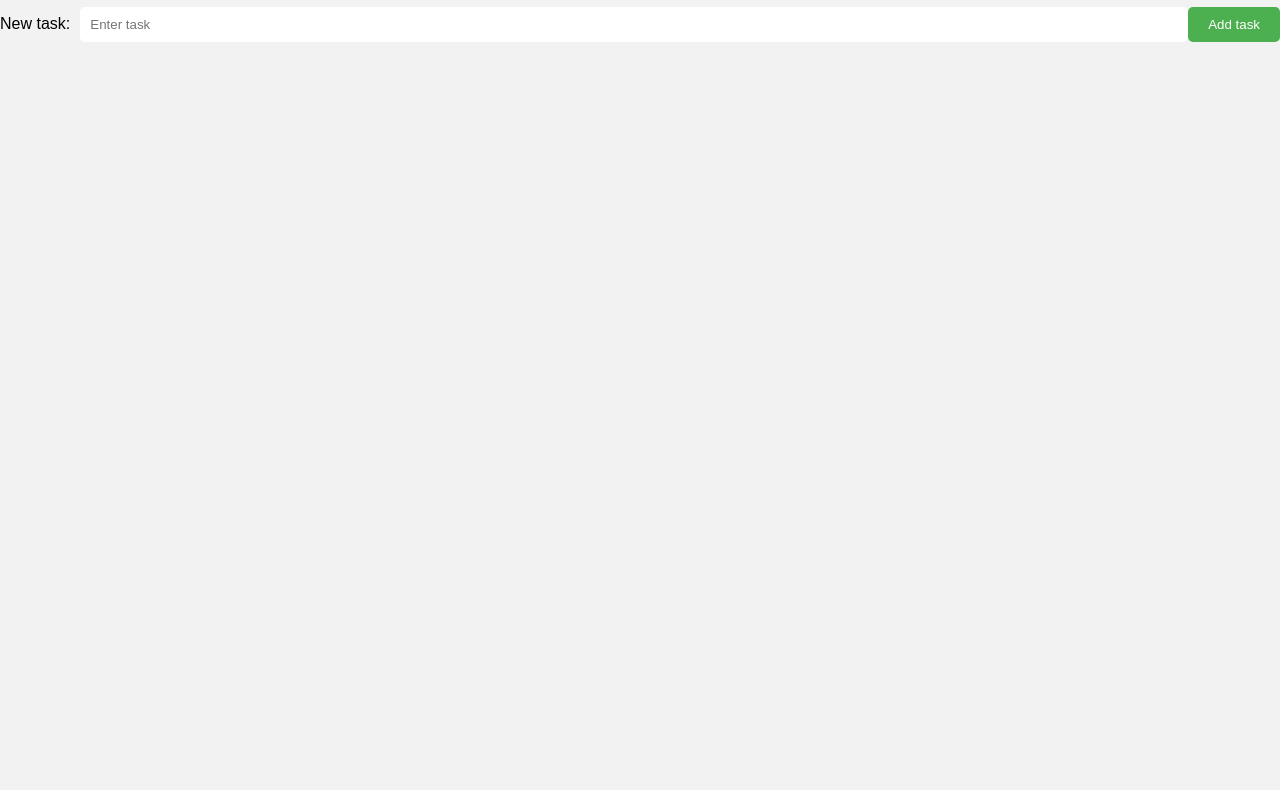
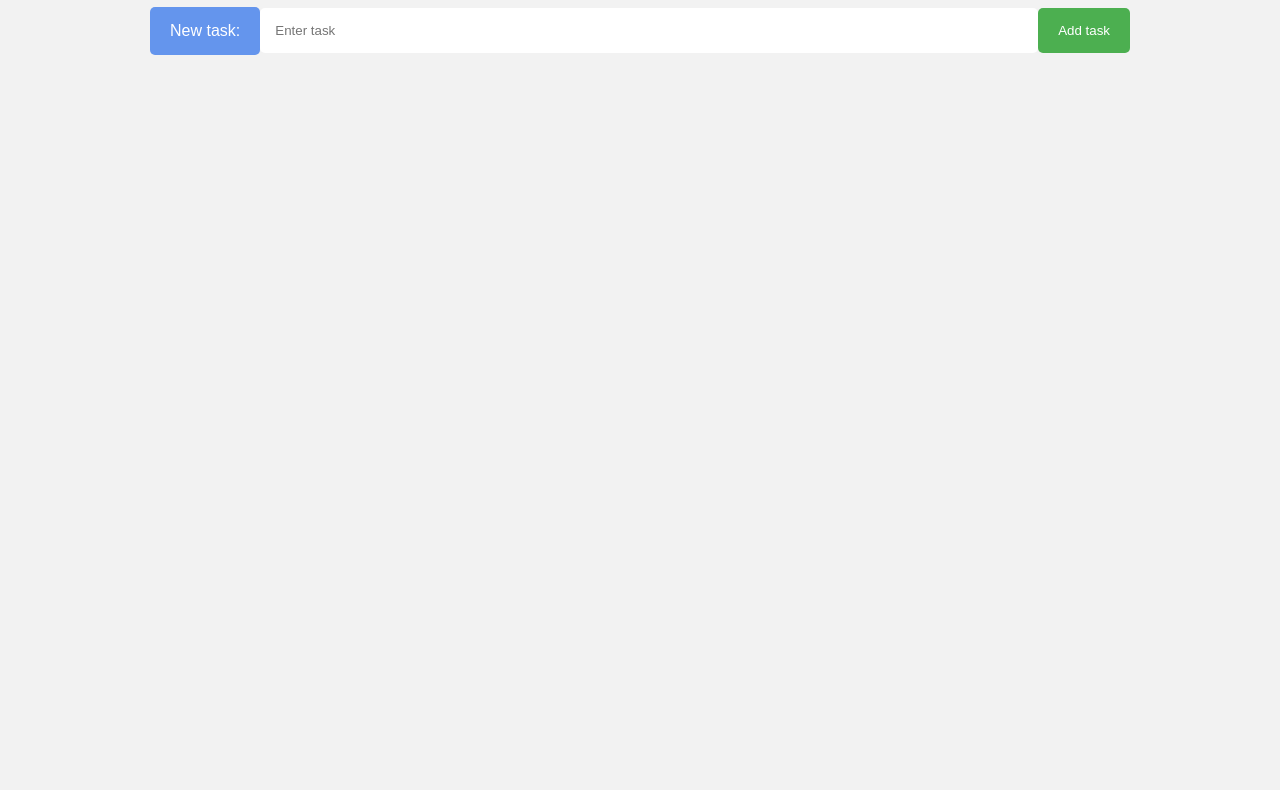
Before and after one commit to saari27/ToDo-list, a plain HTML site: page General/index.html in a window 1280 px wide. Shown: the part 103-893 px from the top of the page. Before the commit the page ends 800 px from the top, so only its background shows below. Drawn offline with Linux system fonts and the light colour scheme.

Commit message:
changes in css

```diff
--- a/General/index.css
+++ b/General/index.css
@@ -2,6 +2,8 @@ body {
 	font-family: Arial, sans-serif;
 	background-color: #f2f2f2;
 	margin: 0;
+	width: 100%;
+	height: 1000px;
 }
 
 h1 {
@@ -17,20 +19,31 @@ form {
 }
 
 label {
-	margin-right: 10px;
+	border: none;
+	border-radius: 5px;
+	padding: 15px 20px;
+	background-color: cornflowerblue;
+	color: white;
+	margin-left: 150px;
+
 }
 
 input[type="text"] {
-	flex: 1;
-	padding: 10px;
+	flex: auto;
+	padding: 15px;
 	border: none;
 	border-radius: 5px;
+}
+
+input:hover {
+	background-color: #d9d9d9;
 }
 
 button {
 	background-color: #4CAF50;
 	color: white;
-	padding: 10px 20px;
+	padding: 15px 20px;
+	margin-right: 150px;
 	border: none;
 	border-radius: 5px;
 	cursor: pointer;
@@ -43,7 +56,7 @@ button:hover {
 ul {
 	list-style: none;
 	padding: 0;
-	margin: 0;
+	margin: 0;s
 }
 
 li {
--- a/General/index.html
+++ b/General/index.html
@@ -2,7 +2,7 @@
 <html>
 <!--FORMAT, TITEL IM TAB UND LINK ZU css-->
 <head>
-	<meta charset="UTF-8">
+	<meta http-equiv="Content-Type" content="text/html; charset=utf-8">
 	<title>To-Do List</title>
 	<link rel="stylesheet" href="index.css">
 </head>
```
